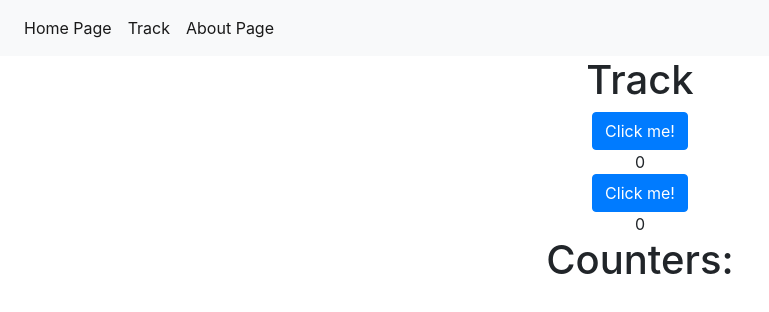
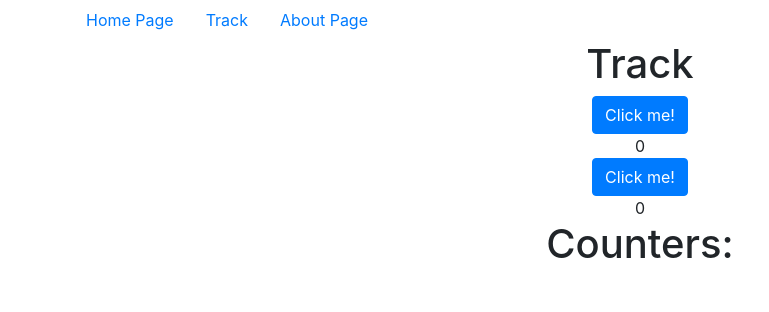
Before and after one commit to sjotterman/habit-tracker, a React (Create React App) app: page /track in a window 1280 px wide. Shown: the top 312 px of the page, without its empty margins (0-769 px from the left). Built offline with nearby package versions, Linux system fonts and the light colour scheme; what redux-immutable-state-invariant would draw is missing.

Commit message:
navbar is uglier, but it works. Fix later.

```diff
--- a/src/components/shared/MainMenu.js
+++ b/src/components/shared/MainMenu.js
@@ -3,22 +3,19 @@ import { Link } from 'react-router-dom';
 
 const MainMenu = () => {
     return (
-
-    <nav className="navbar navbar-expand-lg navbar-light bg-light">
-        <div className="collapse navbar-collapse" id="navbarSupportedContent">
-            <ul className="navbar-nav mr-auto">
-                <li className="nav-item active">
+        <div className="container" id="navbarSupportedContent">
+            <div className="row">
+                <div className="col-xs-4">
                     <Link to="/" className="nav-link">Home Page</Link>
-                </li>
-                <li className="nav-item active">
+                </div>
+                <div className="col-xs-4">
                     <Link to="/track" className="nav-link">Track</Link>
-                </li>
-                <li className="nav-item active">
+                </div>
+                <div className="col-xs-4">
                     <Link to="/about" className="nav-link">About Page</Link>
-                </li>
-            </ul>
+                </div>
+            </div>
         </div>
-    </nav>
     );
 
 }
--- a/src/components/track/TrackPage.js
+++ b/src/components/track/TrackPage.js
@@ -34,7 +34,7 @@ class TrackPage extends React.Component {
 
     renderCounters(counters = []) {
     return  counters.map(item => {
-            return (<div id={item.name}>
+            return (<div id={item.name} key={item.name}>
                 {item.name}
             </div>)
         })
```
